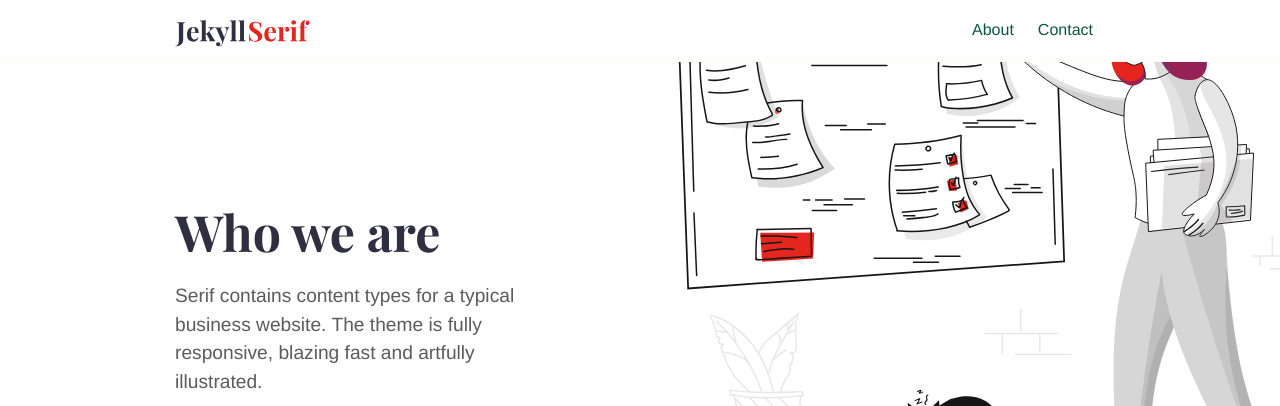
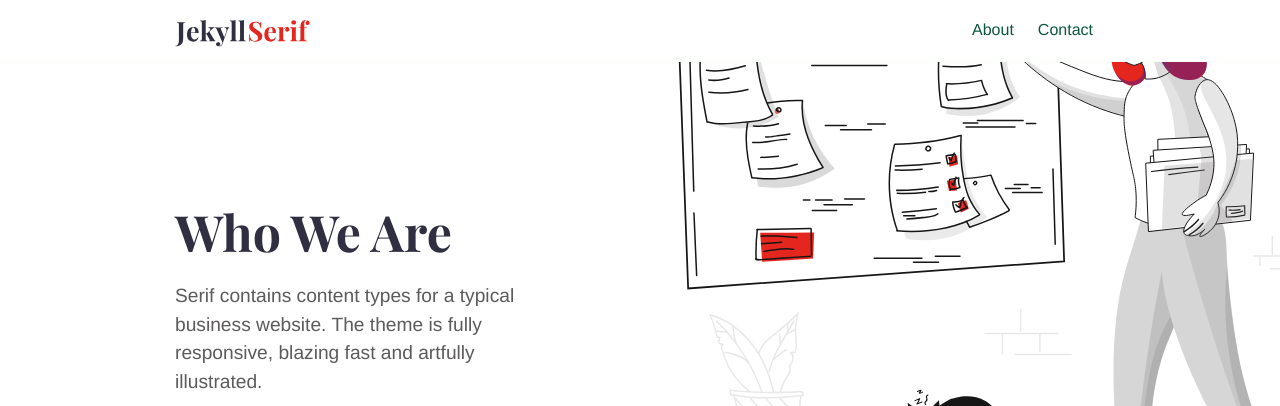
Before and after one commit to Frogdart5/fierce-avocado-6c9b0, a Jekyll site: the page built from index.md, in a window 1280 px wide. Shown: the top 406 px of the page. Built offline with Jekyll 4.4.1, drawn with Linux system fonts in a browser that asks for light colours.

```diff
--- a/index.md
+++ b/index.md
@@ -7,6 +7,6 @@ intro_image_absolute: true
 intro_image_hide_on_mobile: true
 ---
 
-# Who we are
+# Who We Are
 
 Serif contains content types for a typical business website. The theme is fully responsive, blazing fast and artfully illustrated.
```
